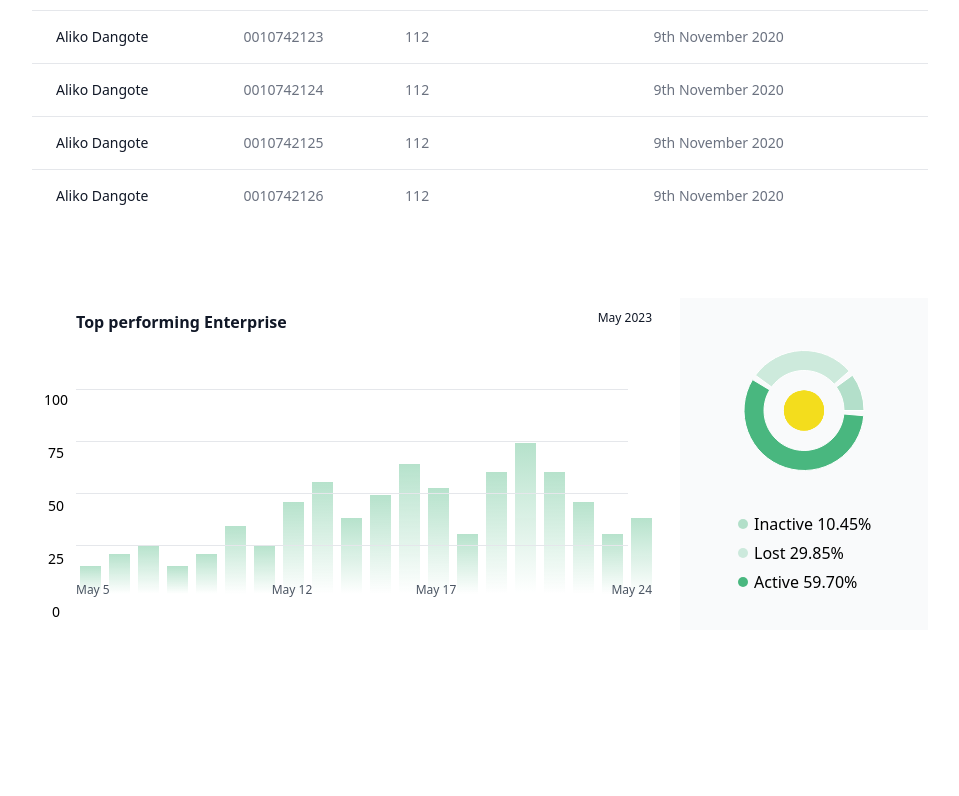
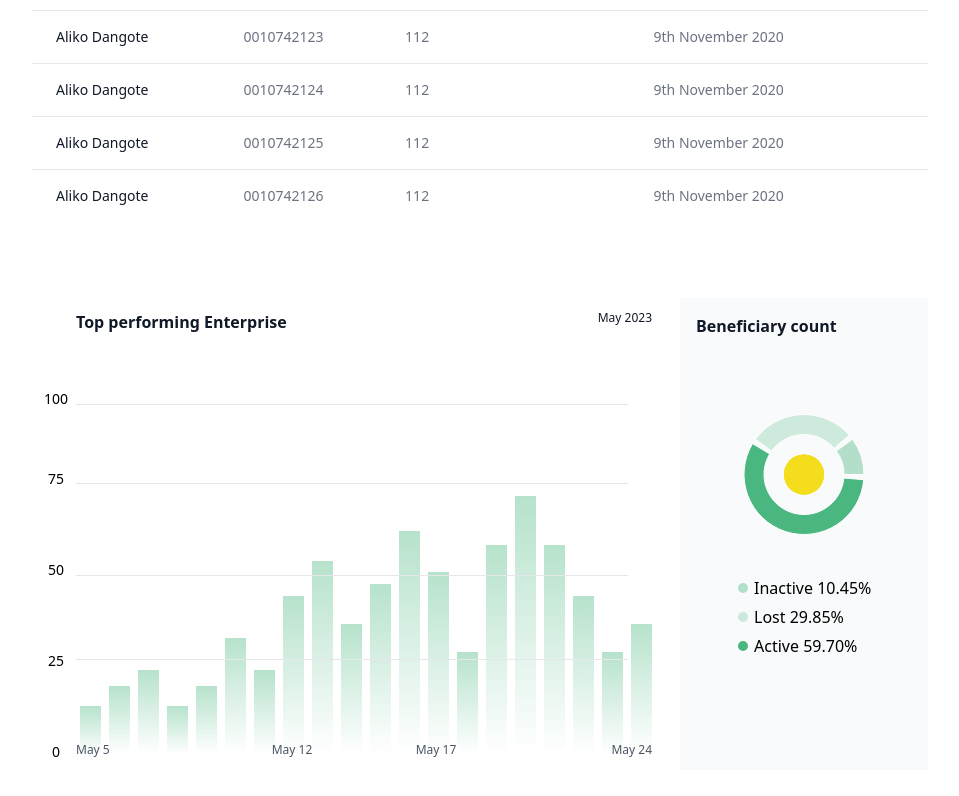
Before and after one commit to Ndohjapan/awabah-test, a React (Vite) app: page / in a window 1280 px wide. Shown: the part 802-1598 px from the top of the page, without its empty margins (288-1247 px from the left). Before the commit the page ends 1456 px from the top, so only its background shows below. Built offline with nearby package versions, Linux system fonts and the light colour scheme; a web font is replaced by a local one.

Commit message:
fix: fixed the bar chart

```diff
--- a/src/components/BarChart.jsx
+++ b/src/components/BarChart.jsx
@@ -1,30 +1,30 @@
 import { React } from "react";
 
 const bars = [
-  { hieght: "28px" },
-  { hieght: "40px" },
-  { hieght: "49px" },
-  { hieght: "28px" },
-  { hieght: "40px" },
+  { hieght: "48px" },
   { hieght: "68px" },
-  { hieght: "49px" },
-  { hieght: "92px" },
-  { hieght: "112px" },
-  { hieght: "76px" },
-  { hieght: "99px" },
+  { hieght: "84px" },
+  { hieght: "48px" },
+  { hieght: "68px" },
+  { hieght: "116px" },
+  { hieght: "84px" },
+  { hieght: "158px" },
+  { hieght: "193px" },
   { hieght: "130px" },
-  { hieght: "106px" },
-  { hieght: "60px" },
-  { hieght: "122px" },
-  { hieght: "151px" },
-  { hieght: "122px" },
-  { hieght: "92px" },
-  { hieght: "60px" },
-  { hieght: "76px" },
-  { hieght: "40px" },
-  { hieght: "49px" },
+  { hieght: "170px" },
+  { hieght: "223px" },
+  { hieght: "182px" },
+  { hieght: "102px" },
+  { hieght: "209px" },
+  { hieght: "258px" },
+  { hieght: "209px" },
+  { hieght: "158px" },
+  { hieght: "102px" },
+  { hieght: "130px" },
   { hieght: "68px" },
-  { hieght: "49px" },
+  { hieght: "84px" },
+  { hieght: "116px" },
+  { hieght: "84px" },
 ];
 
 export default function BarChart() {
@@ -42,16 +42,16 @@ export default function BarChart() {
 
           </div>
         </div>
-        <div>
+        <div className="h-full">
           <div className="absolute bottom-2 -left-6 w-8 flex flex-col justify-between text-center">
             {/* Y-axis labels */}
             <span className="text-sm">100</span>
-            <span className="text-sm mt-[33px]">75</span>
-            <span className="text-sm mt-[33px]">50</span>
-            <span className="text-sm mt-[33px]">25</span>
-            <span className="text-sm mt-[33px]">0</span>
+            <span className="text-sm mt-[60px]">75</span>
+            <span className="text-sm mt-[71px]">50</span>
+            <span className="text-sm mt-[71px]">25</span>
+            <span className="text-sm mt-[71px]">0</span>
           </div>
-          <div className="relative flex flex-col items-end justify-end h-56 overflow-x-auto">
+          <div className="relative flex flex-col items-end justify-end h-96 overflow-x-auto">
             <div className="w-full p-1 flex justify-evenly items-end">
               {bars.map((bar, index) => (
                 <div
@@ -72,10 +72,10 @@ export default function BarChart() {
             <div className="absolute w-full -left-6 flex flex-col justify-between text-center">
               {/* Y-axis labels */}
               <div className="h-1 text-sm border-b border-l-awabah-gray-400"></div>
-              <div className="h-1 text-sm border-b border-l-awabah-gray-400 mt-12"></div>
-              <div className="h-1 text-sm border-b border-l-awabah-gray-400 mt-12"></div>
-              <div className="h-1 text-sm border-b border-l-awabah-gray-400 mt-12"></div>
-              <div className="h-1 text-sm  mt-12"></div>
+              <div className="h-1 text-sm border-b border-l-awabah-gray-400 mt-[75px]"></div>
+              <div className="h-1 text-sm border-b border-l-awabah-gray-400 mt-[88px]"></div>
+              <div className="h-1 text-sm border-b border-l-awabah-gray-400 mt-[80px]"></div>
+              <div className="h-1 text-sm  mt-[94px]"></div>
             </div>
           </div>
         </div>
--- a/src/components/DoughnutChart.jsx
+++ b/src/components/DoughnutChart.jsx
@@ -25,6 +25,13 @@ export default class DoughnutChart extends PureComponent {
 
     return (
       <div className="min-h-full w-full bg-gray-50 col-span-10 lg:col-span-3 p-4">
+        <div className="sm:flex sm:items-center mb-10 w-full">
+          <div className="flex justify-between w-full">
+            <h1 className="text-base font-bold text-gray-900">
+              Beneficiary count
+            </h1>
+          </div>
+        </div>
         <ResponsiveContainer width="100%" height={300}>
           <PieChart>
             <Pie
@@ -40,7 +47,10 @@ export default class DoughnutChart extends PureComponent {
               labelLine={false} // Set labelLine to false to remove the label lines
             >
               {dataWithPercentage.map((entry, index) => (
-                <Cell key={`cell-${index}`} fill={COLORS[index % COLORS.length]} />
+                <Cell
+                  key={`cell-${index}`}
+                  fill={COLORS[index % COLORS.length]}
+                />
               ))}
             </Pie>
             <Legend
@@ -51,11 +61,20 @@ export default class DoughnutChart extends PureComponent {
               content={({ payload }) => (
                 <ul style={{ listStyleType: "none", padding: 0 }}>
                   {payload.map((entry, index) => (
-                    <li key={`item-${index}`} style={{ display: "flex", alignItems: "center", marginBottom: 5 }}>
+                    <li
+                      key={`item-${index}`}
+                      style={{
+                        display: "flex",
+                        alignItems: "center",
+                        marginBottom: 5,
+                      }}
+                    >
                       <svg width="12" height="12" style={{ marginRight: 5 }}>
                         <circle cx="6" cy="6" r="5" fill={entry.color} />
                       </svg>
-                      <span style={{ color: "black" }}>{entry.payload.name} {entry.payload.percentage}%</span>
+                      <span style={{ color: "black" }}>
+                        {entry.payload.name} {entry.payload.percentage}%
+                      </span>
                     </li>
                   ))}
                 </ul>
```
